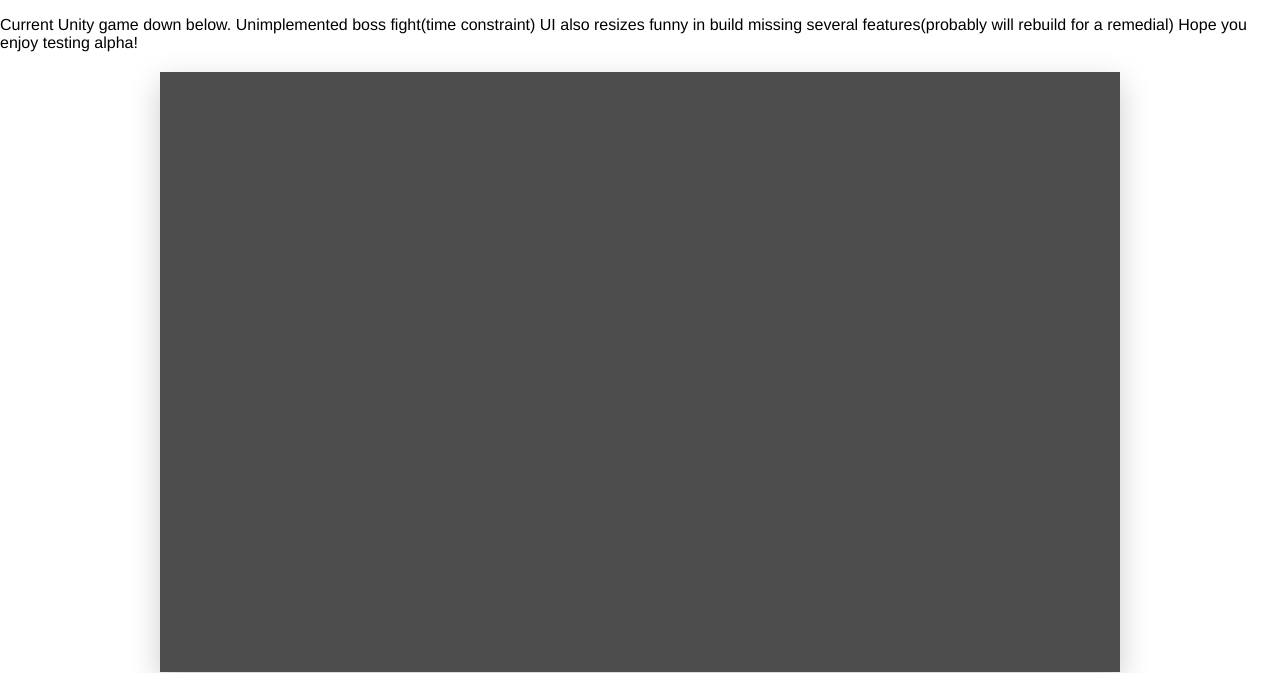
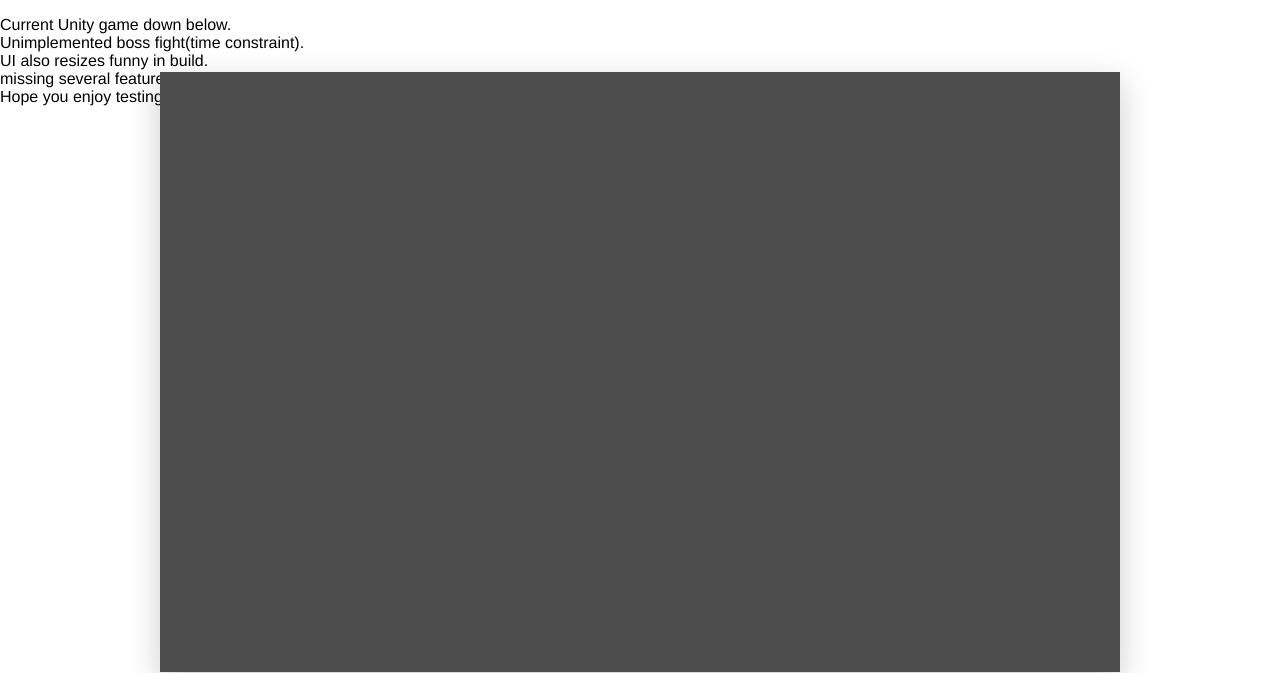
Before and after one commit to nickedname/nickedname.github.io, a plain HTML site: page Build/index.html in a window 1280 px wide. Shown: the top 673 px of the page. Drawn offline with Linux system fonts and the light colour scheme; no server answers.

Commit message:
fixed text

```diff
--- a/Build/index.html
+++ b/Build/index.html
@@ -2,11 +2,11 @@
 <html lang="en-us">
   <body>
   <p>
-	Current Unity game down below.
-	Unimplemented boss fight(time constraint)
-	UI also resizes funny in build
-	missing several features(probably will rebuild for a remedial)
-	Hope you enjoy testing alpha!
+	Current Unity game down below. </br>
+	Unimplemented boss fight(time constraint).</br>
+	UI also resizes funny in build.</br>
+	missing several features(probably will rebuild for a remedial)</br>
+	Hope you enjoy testing alpha!</br>
   </p>
   </body>
   <head>
```
